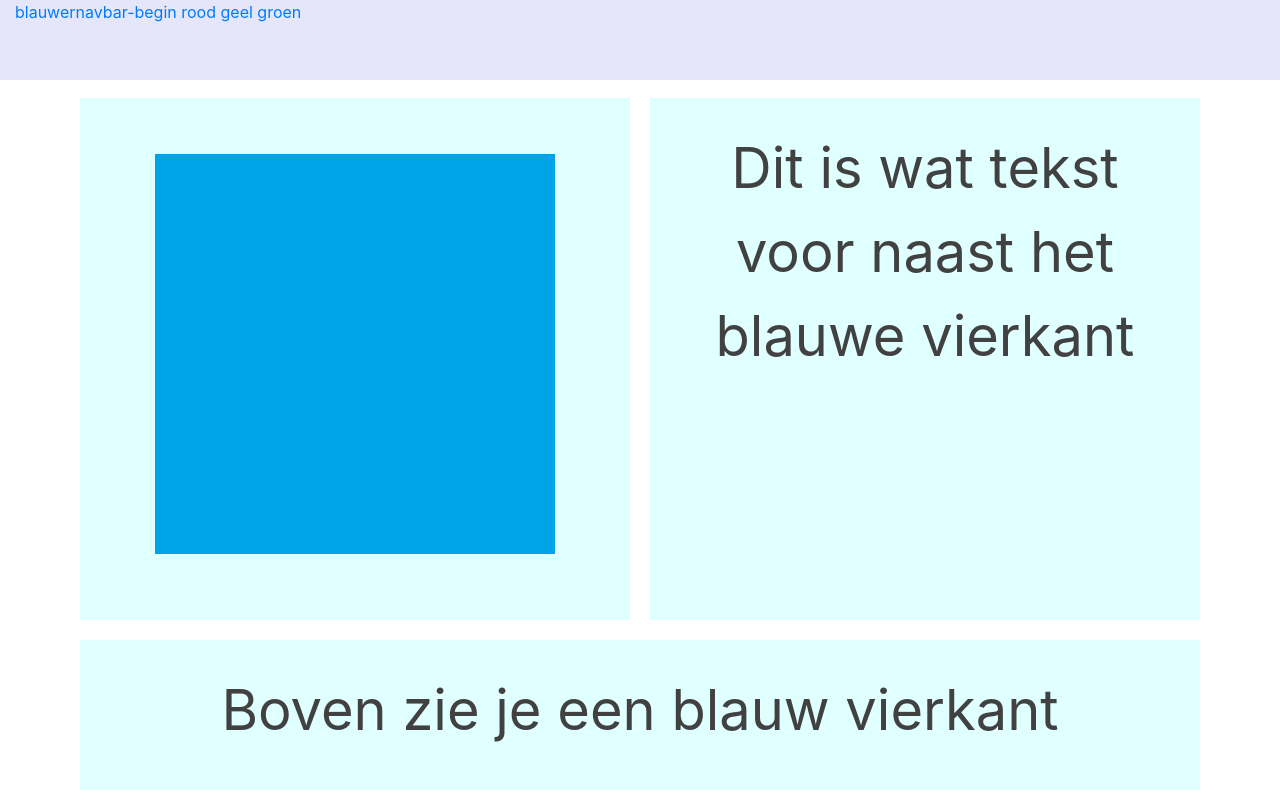
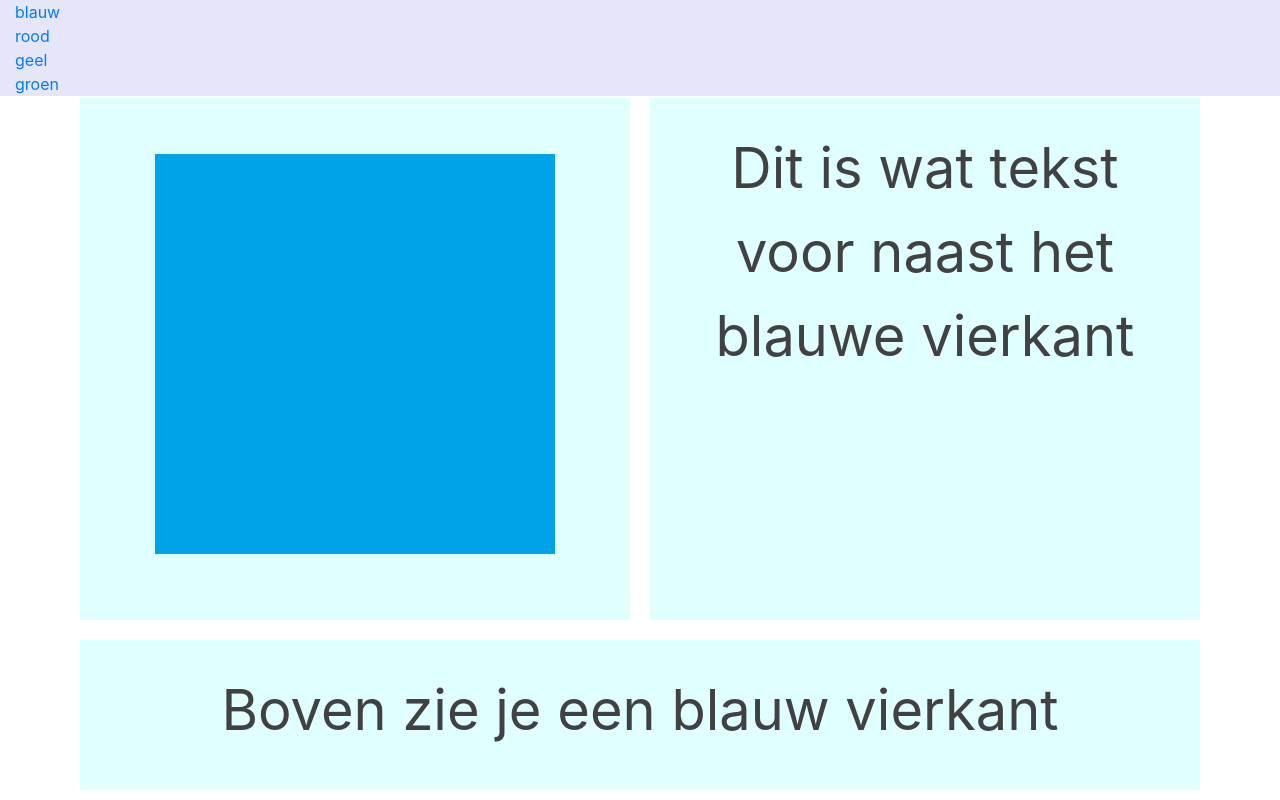
Before and after one commit to EstebanVihaio/navbars, a plain HTML site: page index.html in a window 1280 px wide. Shown: the top 800 px of the page. Drawn offline with nearby package versions, Linux system fonts and the light colour scheme.

Commit message:
nav-tag en div.navbar-nav

```diff
--- a/index.html
+++ b/index.html
@@ -14,10 +14,14 @@
   </head>
   <body>
     <header class="fixed-top container-fluid">
-      <a href="#blue">blauwernavbar-begin</a>
-      <a href="#red">rood</a>
-      <a href="#yellow">geel</a>
-      <a href="#green">groen</a>
+      <nav>
+        <div class="navbar-nav">
+            <a href="#blue">blauw</a>
+            <a href="#red">rood</a>
+            <a href="#yellow">geel</a>
+            <a href="#green">groen</a>
+        </div>
+      </nav>
     </header>
     <main class="container">
       <article id="blue" class="row">
```
